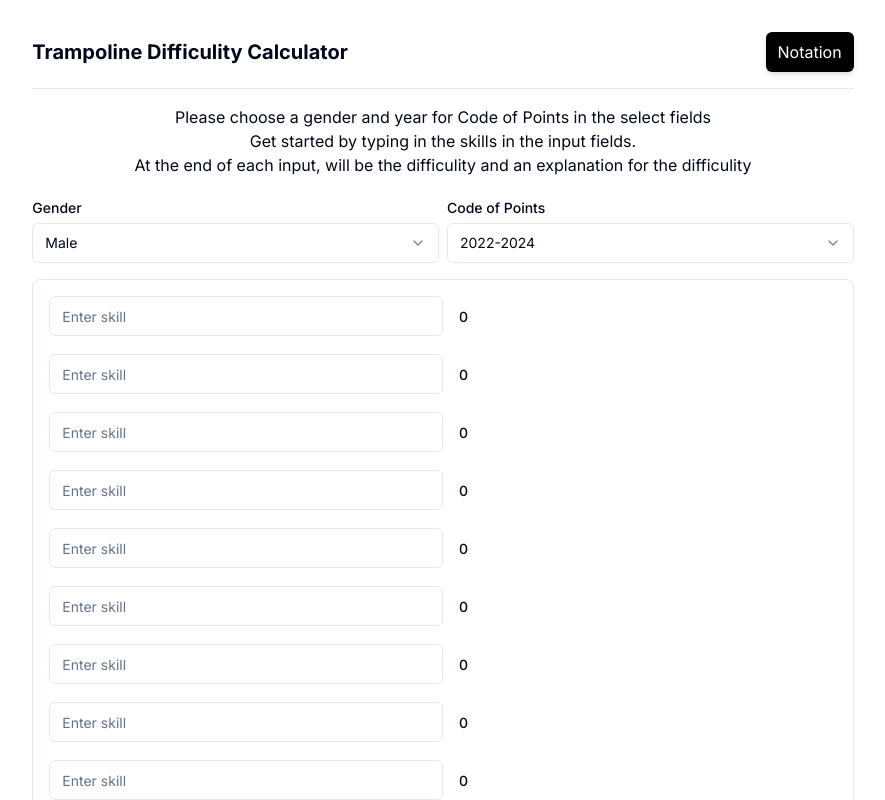
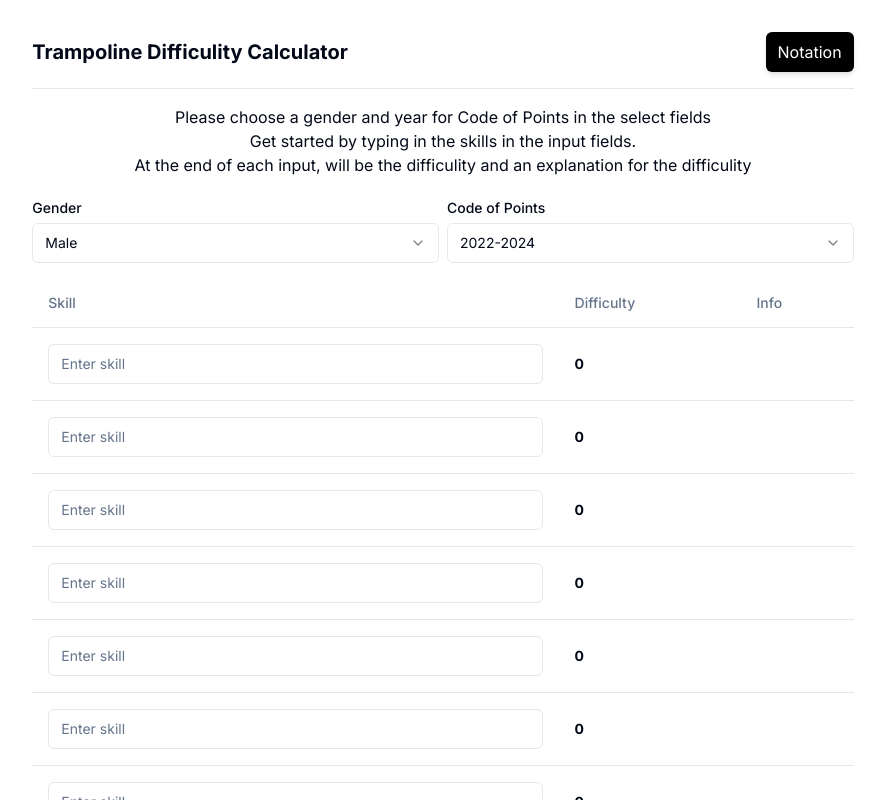
Before and after one commit to kjaerb/Trampoline-DD-Calculator, a Next.js app: page / in a window 1280 px wide. Shown: the top 800 px of the page, without its empty margins (197-1082 px from the left). Built offline with nearby package versions, Linux system fonts and the light colour scheme.

Commit message:
feat: added table

```diff
--- a/src/app/_layout/footer.tsx
+++ b/src/app/_layout/footer.tsx
@@ -15,7 +15,7 @@ export function Footer() {
             className="ml-1"
           >
             <path
-              fill-rule="evenodd"
+              fillRule="evenodd"
               d="M6.736 4C4.657 4 2.5 5.88 2.5 8.514c0 3.107 2.324 5.96 4.861 8.12a29.66 29.66 0 004.566 3.175l.073.041.073-.04c.271-.153.661-.38 1.13-.674.94-.588 2.19-1.441 3.436-2.502 2.537-2.16 4.861-5.013 4.861-8.12C21.5 5.88 19.343 4 17.264 4c-2.106 0-3.801 1.389-4.553 3.643a.75.75 0 01-1.422 0C10.537 5.389 8.841 4 6.736 4zM12 20.703l.343.667a.75.75 0 01-.686 0l.343-.667zM1 8.513C1 5.053 3.829 2.5 6.736 2.5 9.03 2.5 10.881 3.726 12 5.605 13.12 3.726 14.97 2.5 17.264 2.5 20.17 2.5 23 5.052 23 8.514c0 3.818-2.801 7.06-5.389 9.262a31.146 31.146 0 01-5.233 3.576l-.025.013-.007.003-.002.001-.344-.666-.343.667-.003-.002-.007-.003-.025-.013A29.308 29.308 0 0110 20.408a31.147 31.147 0 01-3.611-2.632C3.8 15.573 1 12.332 1 8.514z"
             ></path>
           </svg>
--- a/src/app/page.tsx
+++ b/src/app/page.tsx
@@ -1,11 +1,10 @@
 import { CombinedDD } from "@/components/dd/combined-dd";
-import { DDInput } from "@/components/dd/dd-input";
 import { SelectGender } from "@/components/config/gender-selector";
 import { IntroText } from "@/components/text/intro-text";
-import { Card } from "@/components/ui/card";
 import { SelectCOP } from "@/components/config/cop-selector";
 import { Header } from "./_layout/header";
 import { Footer } from "./_layout/footer";
+import { DDTable } from "@/components/dd/dd-table";
 
 export default function Home() {
   return (
@@ -19,14 +18,8 @@ export default function Home() {
         </div>
       </div>
       <div className="space-y-4 mt-4">
-        <Card className="mx-auto p-4 space-y-4">
-          <div className="grid grid-cols-1 space-y-4 w-content">
-            {Array.from({ length: 10 }, (_, i) => (
-              <DDInput skillNum={i} key={i} />
-            ))}
-          </div>
-          <CombinedDD className="mt-4" />
-        </Card>
+        <DDTable />
+        <CombinedDD className="px-4" />
       </div>
       <Footer />
     </main>
--- a/src/components/dd/combined-dd.tsx
+++ b/src/components/dd/combined-dd.tsx
@@ -59,7 +59,7 @@ export function CombinedDD({ ...props }: CombinedDDProps) {
           <div className="flex justify-evenly space-x-2" key={i}>
             <Label className="">{bonus.label}</Label>
             <Separator orientation="vertical" className="h-auto" />
-            <Label className="no-wrap">Bonus: {bonus.difficulity}</Label>
+            <Label className="no-wrap pl-6">Bonus: {bonus.difficulity}</Label>
           </div>
         ))}
       </div>
--- /dev/null
+++ b/src/components/dd/dd-input-table.tsx
@@ -0,0 +1,79 @@
+"use client";
+
+import { Input } from "@/components/ui/input";
+import { Label } from "@/components/ui/label";
+import { cn } from "@/lib/utils";
+import { DD, ddSchema } from "@/schema/dd-schema";
+import useConfigStore from "@/store/use-config-store";
+import { getDifficulity, transformDDString } from "@/utils/difficulity";
+import { useEffect, useState } from "react";
+import { ConditionReturnType, codeOfPoints } from "@/components/config/cop";
+import useSkillStore from "@/store/use-skill-store";
+import { Explanation } from "./explanation";
+import { TableCell } from "@/components/ui/table";
+
+interface DDInputProps {
+  skillNum: number;
+}
+
+export function DDInputTable({ skillNum }: DDInputProps) {
+  const [ddInput, setDDInput] = useState<DD>("");
+  const [dd, setDD] = useState<number>(0);
+  const [error, setError] = useState<string>("");
+  const [conditions, setConditions] = useState<ConditionReturnType[]>([]);
+  const { gender, cop } = useConfigStore();
+  const { setDDValueAtIndex, setDDAtIndexToNull } = useSkillStore();
+
+  useEffect(() => {
+    if (ddInput !== "") {
+      const parsedDD = ddSchema.safeParse(ddInput);
+      if (parsedDD.success) {
+        const element = transformDDString(parsedDD.data);
+
+        const currentCOP = codeOfPoints[cop];
+
+        const { conditions, difficulity } = getDifficulity({
+          conditions: currentCOP.conditions,
+          bonus: currentCOP.bonuses,
+          element,
+          gender,
+        });
+
+        setError("");
+        setDD(difficulity);
+        setConditions(conditions);
+        setDDValueAtIndex(skillNum, element);
+      } else {
+        setError(parsedDD.error.errors[0].message);
+        setDD(0);
+        setConditions([]);
+        setDDAtIndexToNull(skillNum);
+      }
+    } else {
+      setDD(0);
+      setError("");
+      setConditions([]);
+      setDDAtIndexToNull(skillNum);
+    }
+  }, [ddInput, cop, gender]);
+
+  return (
+    <>
+      <TableCell>
+        <Input
+          placeholder="Enter skill"
+          className={cn(
+            error && "border-red-500 focus-visible:outline-red-500"
+          )}
+          value={ddInput}
+          onChange={(e) => setDDInput(e.target.value)}
+        />
+        <Label className="text-red-500">{error}</Label>
+      </TableCell>
+      <TableCell className="font-bold">{dd}</TableCell>
+      <TableCell>
+        {conditions.length > 0 && <Explanation conditions={conditions} />}
+      </TableCell>
+    </>
+  );
+}
--- /dev/null
+++ b/src/components/dd/dd-table.tsx
@@ -0,0 +1,29 @@
+import {
+  Table,
+  TableBody,
+  TableHead,
+  TableHeader,
+  TableRow,
+} from "@/components/ui/table";
+import { DDInputTable } from "./dd-input-table";
+
+export function DDTable() {
+  return (
+    <Table>
+      <TableHeader>
+        <TableRow>
+          <TableHead>Skill</TableHead>
+          <TableHead>Difficulty</TableHead>
+          <TableHead>Info</TableHead>
+        </TableRow>
+      </TableHeader>
+      <TableBody>
+        {Array.from({ length: 10 }, (_, i) => (
+          <TableRow key={i}>
+            <DDInputTable skillNum={i} />
+          </TableRow>
+        ))}
+      </TableBody>
+    </Table>
+  );
+}
--- a/src/components/dd/explanation.tsx
+++ b/src/components/dd/explanation.tsx
@@ -14,8 +14,21 @@ interface ExplanationProps {
 export function Explanation({ conditions }: ExplanationProps) {
   return (
     <Popover>
-      <PopoverTrigger className="text-sm md:text-base border shadow-md rounded-full w-8 h-8 text-gray-500">
-        i
+      <PopoverTrigger>
+        <svg
+          width="24"
+          height="24"
+          xmlns="http://www.w3.org/2000/svg"
+          viewBox="0 0 24 24"
+          fill="currentColor"
+          color="#606060"
+        >
+          <path d="M13 7.5a1 1 0 11-2 0 1 1 0 012 0zm-3 3.75a.75.75 0 01.75-.75h1.5a.75.75 0 01.75.75v4.25h.75a.75.75 0 010 1.5h-3a.75.75 0 010-1.5h.75V12h-.75a.75.75 0 01-.75-.75z"></path>
+          <path
+            fillRule="evenodd"
+            d="M12 1C5.925 1 1 5.925 1 12s4.925 11 11 11 11-4.925 11-11S18.075 1 12 1zM2.5 12a9.5 9.5 0 1119 0 9.5 9.5 0 01-19 0z"
+          ></path>
+        </svg>
       </PopoverTrigger>
       <PopoverContent className="space-y-4">
         {conditions.map((condition, i) => (
```
